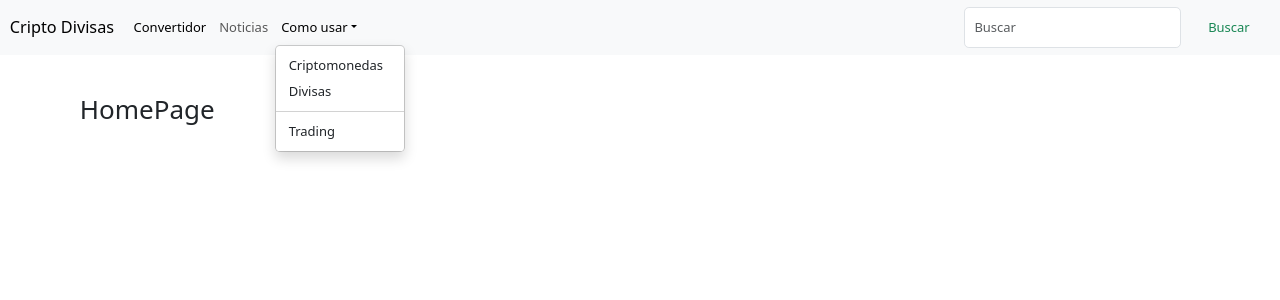
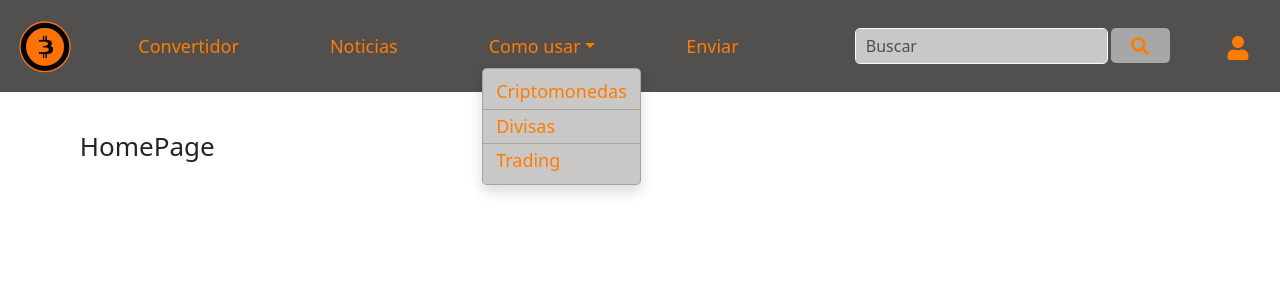
Before and after one commit to No-Country/C13-04-n-csharp-react, a Next.js app in the folder Frontend/reactjs13-cripto-divisas/: page / in a window 1280 px wide. Both pictures are taken after a click on the button "Como usar". Shown: the top 300 px of the page. Built offline with nearby package versions, Linux system fonts and the light colour scheme.

Commit message:
Compare & pull request primer push

```diff
--- a/Frontend/reactjs13-cripto-divisas/package.json
+++ b/Frontend/reactjs13-cripto-divisas/package.json
@@ -9,11 +9,13 @@
     "lint": "next lint"
   },
   "dependencies": {
+    "@fortawesome/fontawesome-free": "^6.4.2",
     "bootstrap": "^5.3.1",
     "eslint": "8.47.0",
     "eslint-config-next": "13.4.19",
     "next": "13.4.19",
     "react": "18.2.0",
-    "react-dom": "18.2.0"
+    "react-dom": "18.2.0",
+    "react-icons": "^4.10.1"
   }
 }
--- a/Frontend/reactjs13-cripto-divisas/src/components/Navbar/index.jsx
+++ b/Frontend/reactjs13-cripto-divisas/src/components/Navbar/index.jsx
@@ -1,85 +1,146 @@
 "use client";
 import Link from "next/link";
 import "bootstrap/dist/js/bootstrap.min.js";
+import { FaUser, FaSearch } from "react-icons/fa";
+
 
 function Navbar() {
   return (
-    <nav className="navbar navbar-expand-lg bg-light">
+    <nav className="navbar navbar-expand-lg "
+      style={{ backgroundColor: "#524F4F" }}>
       <div className="container-fluid">
-        <Link className="navbar-brand" href="/">
-          Cripto Divisas
+        <Link className="navbar-brand"
+          href="/">
+          <img src="/images/Picsart_23-08-23_15-01-14-205.png"
+            alt="Logo"
+            width="70rem"
+            className="d-inline-block align-text-top"
+          />
         </Link>
-        <button
-          className="navbar-toggler"
+
+
+        <button className="navbar-toggler align-self-center"
           type="button"
           data-bs-toggle="collapse"
           data-bs-target="#navbarSupportedContent"
           aria-controls="navbarSupportedContent"
           aria-expanded="false"
-          aria-label="Toggle navigation"
-        >
-          <span className="navbar-toggler-icon" />
+          aria-label="Toggle navigation">
+          <span className="navbar-toggler-icon"></span>
         </button>
-        <div className="collapse navbar-collapse" id="navbarSupportedContent">
+
+
+        <div className="collapse navbar-collapse " id="navbarSupportedContent">
           <ul className="navbar-nav me-auto mb-2 mb-lg-0">
-            <li className="nav-item">
+            <li className="nav-item mx-5" >
               <Link
                 className="nav-link active"
                 aria-current="page"
                 href="/convert"
+                style={{ color: "#FF7C03", fontSize: "18px" }}
               >
                 Convertidor
               </Link>
             </li>
-            <li className="nav-item">
-              <Link className="nav-link" href="/news">
+            <li className="nav-item mx-5">
+              <Link className="nav-link" href="/news"
+                style={{ color: "#FF7C03", fontSize: "18px" }}
+              >
                 Noticias
               </Link>
             </li>
-            <li className="nav-item dropdown">
+            <li className="nav-item dropdown mx-5">
               <Link
                 className="nav-link dropdown-toggle"
                 href="#"
                 role="button"
                 data-bs-toggle="dropdown"
                 aria-expanded="false"
+                style={{ color: "#FF7C03", fontSize: "18px" }}
               >
                 Como usar
               </Link>
-              <ul className="dropdown-menu">
+              <ul className="dropdown-menu"
+                style={{ background: "#CAC7C7" }}>
                 <li>
-                  <Link className="dropdown-item" href="#">
+                  <Link className="dropdown-item" href="#"
+                    style={{ color: "#FF7C03", fontSize: "18px" }}
+                  >
                     Criptomonedas
                   </Link>
                 </li>
+                <hr className="dropdown-divider m-0" />
                 <li>
-                  <Link className="dropdown-item" href="#">
+                  <Link className="dropdown-item" href="#"
+                    style={{ color: "#FF7C03", fontSize: "18px" }}
+                  >
                     Divisas
                   </Link>
                 </li>
                 <li>
-                  <hr className="dropdown-divider" />
+                  <hr className="dropdown-divider m-0" />
                 </li>
                 <li>
-                  <Link className="dropdown-item" href="#">
+                  <Link
+                    className="dropdown-item"
+                    href="#"
+                    style={{ color: "#FF7C03", fontSize: "18px" }}
+                  >
                     Trading
                   </Link>
                 </li>
               </ul>
             </li>
+
+            <li className="nav-item mx-5">
+              <Link
+                className="nav-link active"
+                aria-current="page"
+                href="/convert"
+                style={{ color: "#FF7C03", fontSize: "18px" }}
+              >
+                Enviar
+              </Link>
+            </li>
           </ul>
-          <form className="d-flex" role="search">
+          <form className="d-flex ms-auto" role="search">
             <input
-              className="form-control me-2"
+              className="form-control me-1 border border-light"
               type="search"
               placeholder="Buscar"
               aria-label="Search"
+              style={{ fontSize: "16px", backgroundColor: "#CAC7C7" }}
             />
-            <button className="btn btn-outline-success" type="submit">
-              Buscar
+            <button
+              className="btn btn-outline-secondary custom-button "
+              type="submit"
+            >
+              <FaSearch style={{ verticalAlign: "middle" }} />
             </button>
           </form>
+
+          <style jsx>{`
+                .custom-button {
+                height: 2.7rem;
+                font-size: 18px;
+                background: #A7A7A7;
+                color: #FF7C03;
+                display: flex;
+                align-items: center;
+                }
+              `}</style>
+
+          <div className="d-flex ms-auto align-items-center">
+            <button
+              className="btn btn-outline-whatever"
+              type="button"
+              style={{ fontSize: "1.5rem" }}
+            >
+              <FaUser style={{ fontSize: "24px", color: "#FF7C03" }} />
+            </button>
+          </div>
         </div>
+
       </div>
     </nav>
   );
```
Also changed, not shown: Frontend/reactjs13-cripto-divisas/.eslintrc.json, Frontend/reactjs13-cripto-divisas/public/images/Picsart_23-08-23_15-01-14-205.png (added), 1 other file (tests, documents, lock files or other folders).
